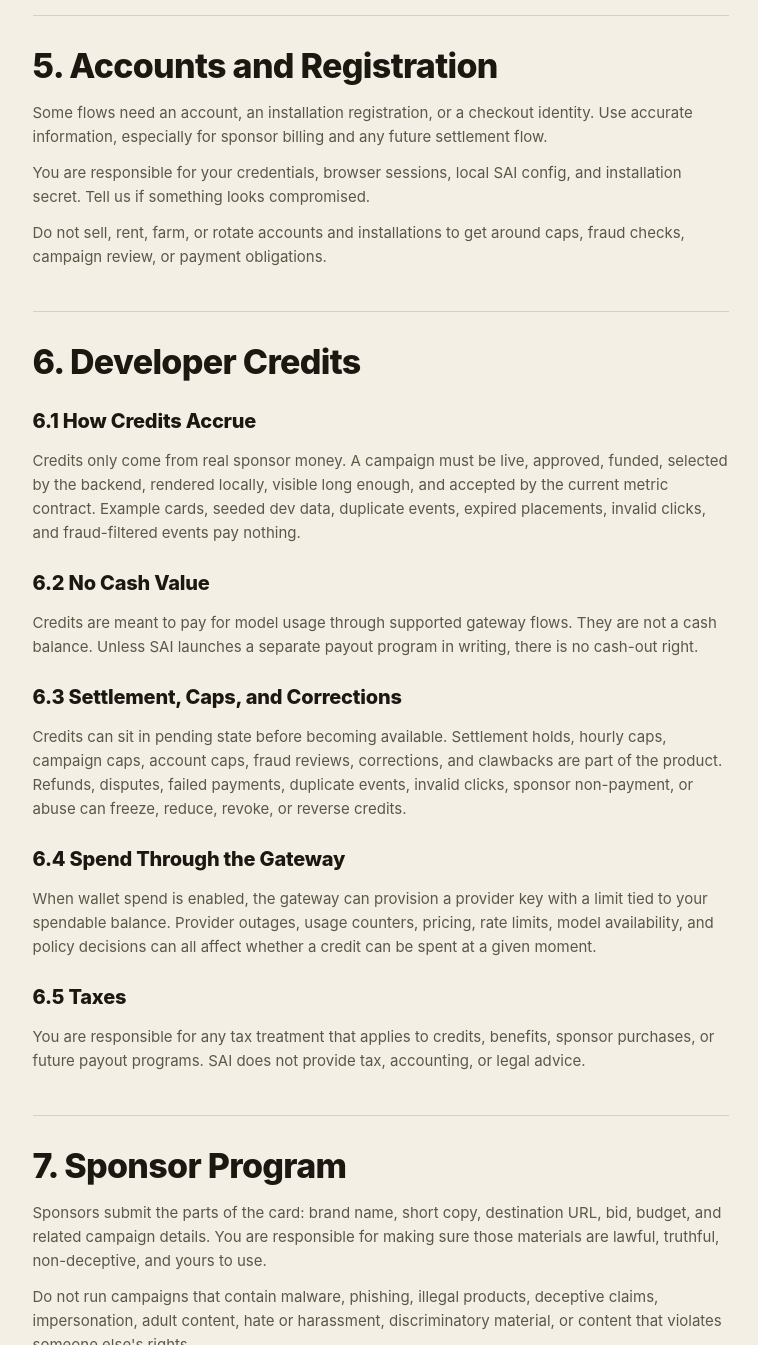
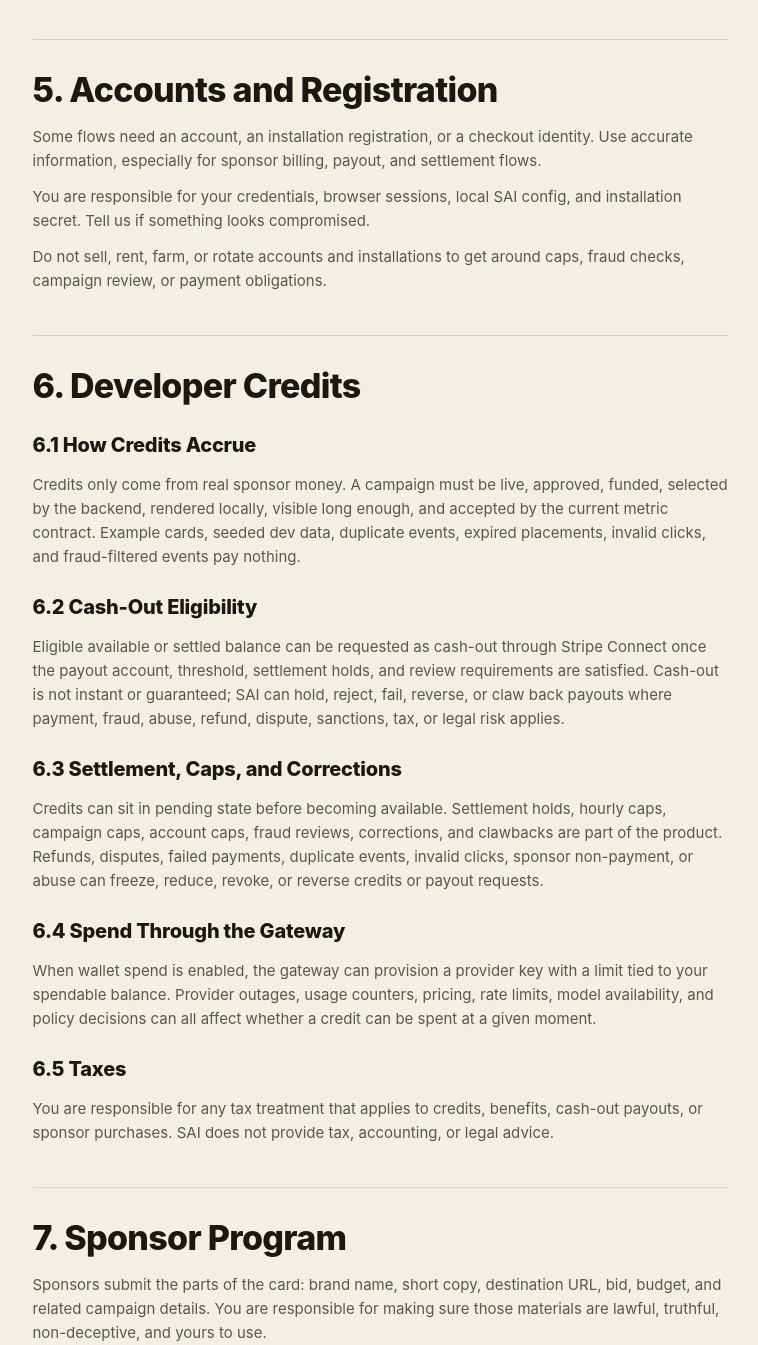
Before and after one commit to TheSacud/sponsoredai-public, a plain HTML site: page site-v3/terms.html in a window 1280 px wide. Shown: the part 2081-3426 px from the top of the page, without its empty margins (396-1154 px from the left). Drawn offline with Linux system fonts and the light colour scheme.

Commit message:
Align cash-out messaging

```diff
--- a/site-v3/terms.html
+++ b/site-v3/terms.html
@@ -177,7 +177,7 @@
           <p><strong>"Developer"</strong> means someone who runs SAI around a supported terminal workflow.</p>
           <p><strong>"Sponsor"</strong> means someone who creates or funds campaigns in the sponsor console.</p>
           <p><strong>"Qualified Placement" or "QP"</strong> means a real paid unit: one sponsor line issued by the backend, shown on a supported surface &mdash; an interactive supported terminal, or the SAI desktop overlay floated over a supported desktop app &mdash; during a real, attended wait, visible for at least five continuous seconds, and accepted by the metric contract.</p>
-          <p><strong>"Credits"</strong> means ledger value created from paid qualified placements and usable, where supported, for AI model calls through the gateway. Credits are not cash, deposits, gift cards, securities, or a promise of payout.</p>
+          <p><strong>"Credits"</strong> means ledger value created from paid qualified placements and usable, where supported, for AI model calls through the gateway or for cash-out requests after eligibility checks. Credits are not deposits, gift cards, securities, or guaranteed payouts; they become cash only when a payout is approved and completed.</p>
         </section>
 
         <section class="clause" id="eligibility">
@@ -197,7 +197,7 @@
 
         <section class="clause" id="accounts">
           <h2>5. Accounts and Registration</h2>
-          <p>Some flows need an account, an installation registration, or a checkout identity. Use accurate information, especially for sponsor billing and any future settlement flow.</p>
+          <p>Some flows need an account, an installation registration, or a checkout identity. Use accurate information, especially for sponsor billing, payout, and settlement flows.</p>
           <p>You are responsible for your credentials, browser sessions, local SAI config, and installation secret. Tell us if something looks compromised.</p>
           <p>Do not sell, rent, farm, or rotate accounts and installations to get around caps, fraud checks, campaign review, or payment obligations.</p>
         </section>
@@ -206,14 +206,14 @@
           <h2>6. Developer Credits</h2>
           <h3>6.1 How Credits Accrue</h3>
           <p>Credits only come from real sponsor money. A campaign must be live, approved, funded, selected by the backend, rendered locally, visible long enough, and accepted by the current metric contract. Example cards, seeded dev data, duplicate events, expired placements, invalid clicks, and fraud-filtered events pay nothing.</p>
-          <h3>6.2 No Cash Value</h3>
-          <p>Credits are meant to pay for model usage through supported gateway flows. They are not a cash balance. Unless SAI launches a separate payout program in writing, there is no cash-out right.</p>
+          <h3>6.2 Cash-Out Eligibility</h3>
+          <p>Eligible available or settled balance can be requested as cash-out through Stripe Connect once the payout account, threshold, settlement holds, and review requirements are satisfied. Cash-out is not instant or guaranteed; SAI can hold, reject, fail, reverse, or claw back payouts where payment, fraud, abuse, refund, dispute, sanctions, tax, or legal risk applies.</p>
           <h3>6.3 Settlement, Caps, and Corrections</h3>
-          <p>Credits can sit in pending state before becoming available. Settlement holds, hourly caps, campaign caps, account caps, fraud reviews, corrections, and clawbacks are part of the product. Refunds, disputes, failed payments, duplicate events, invalid clicks, sponsor non-payment, or abuse can freeze, reduce, revoke, or reverse credits.</p>
+          <p>Credits can sit in pending state before becoming available. Settlement holds, hourly caps, campaign caps, account caps, fraud reviews, corrections, and clawbacks are part of the product. Refunds, disputes, failed payments, duplicate events, invalid clicks, sponsor non-payment, or abuse can freeze, reduce, revoke, or reverse credits or payout requests.</p>
           <h3>6.4 Spend Through the Gateway</h3>
           <p>When wallet spend is enabled, the gateway can provision a provider key with a limit tied to your spendable balance. Provider outages, usage counters, pricing, rate limits, model availability, and policy decisions can all affect whether a credit can be spent at a given moment.</p>
           <h3>6.5 Taxes</h3>
-          <p>You are responsible for any tax treatment that applies to credits, benefits, sponsor purchases, or future payout programs. SAI does not provide tax, accounting, or legal advice.</p>
+          <p>You are responsible for any tax treatment that applies to credits, benefits, cash-out payouts, or sponsor purchases. SAI does not provide tax, accounting, or legal advice.</p>
         </section>
 
         <section class="clause" id="sponsors">
```
